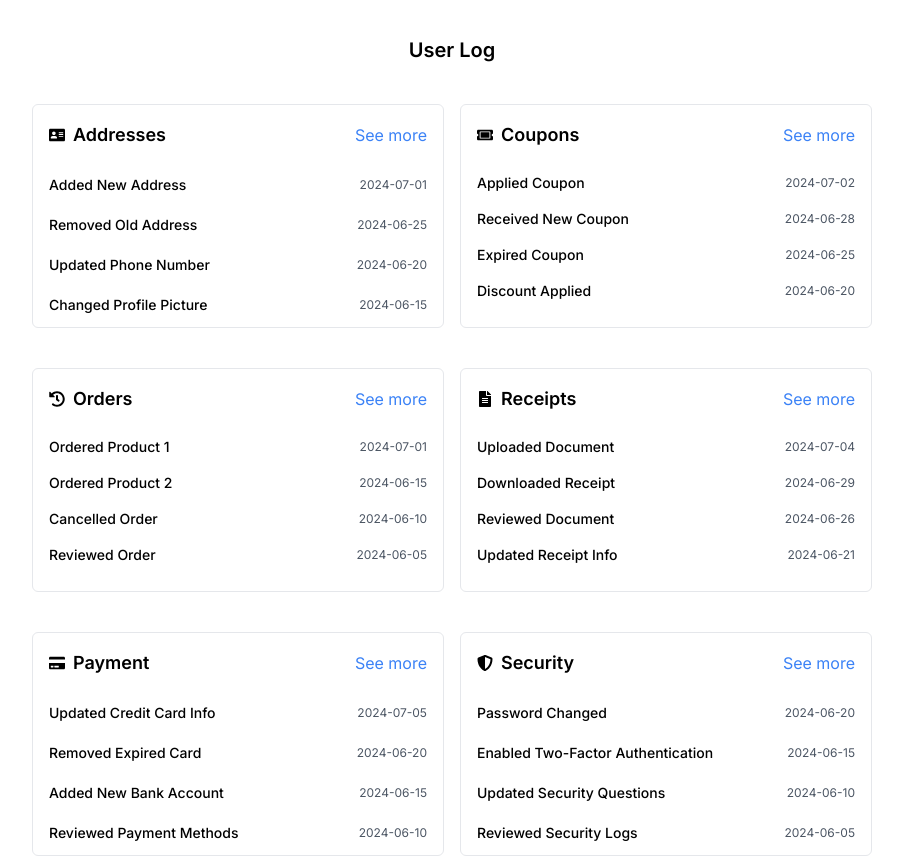
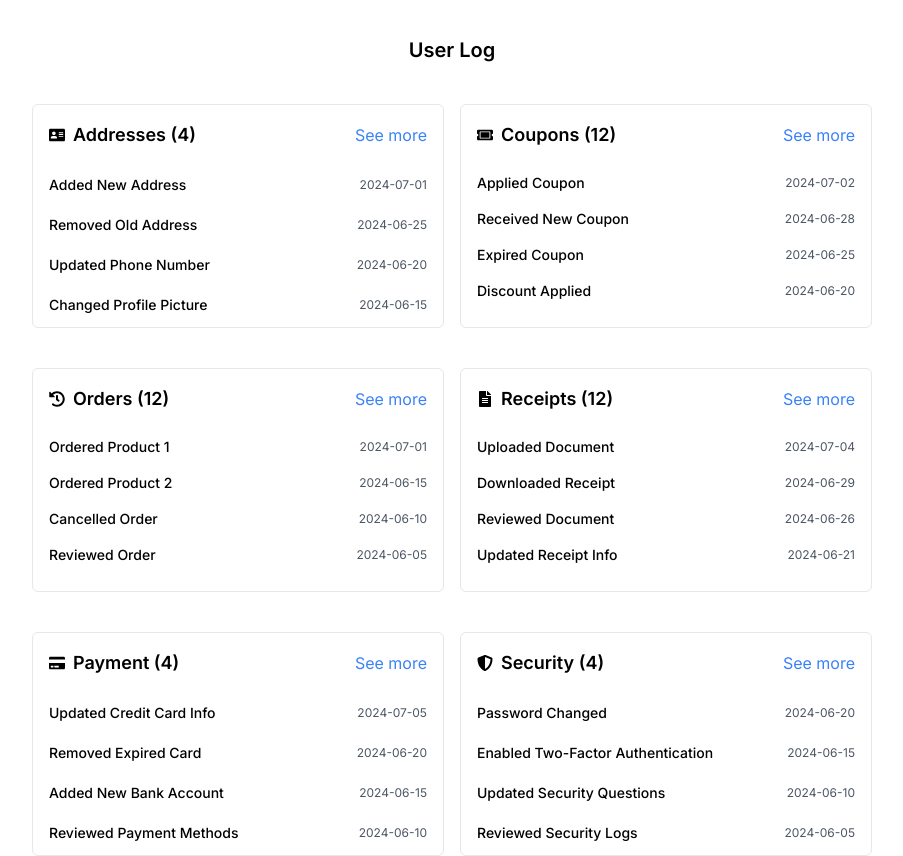
Before and after one commit to snrtn/ecommerce, a Next.js app in the folder ecommerce.front/: page /user in a window 1280 px wide. Shown: the part 1420-2276 px from the top of the page, without its empty margins (280-1183 px from the left). Built offline with nearby package versions, Linux system fonts and the light colour scheme.

Commit message:
commit 22.07.2024

```diff
--- a/ecommerce.front/src/components/app/user/Default.tsx
+++ b/ecommerce.front/src/components/app/user/Default.tsx
@@ -153,7 +153,9 @@ const Default: React.FC<DefaultProps> = ({ setActiveSection }) => {
             <div className="items-left flex w-full flex-col">
               <div className="flex items-center">
                 {item.icon}
-                <h2 className="ml-2 text-lg font-semibold">{item.title}</h2>
+                <h2 className="ml-2 text-lg font-semibold">
+                  {item.title} ({recentData[item.id]?.length || 0})
+                </h2>
                 <button
                   onClick={() => setActiveSection(item.id)}
                   className="ml-auto text-blue-500"
```
